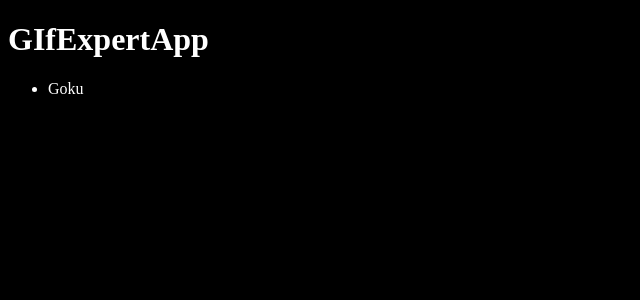
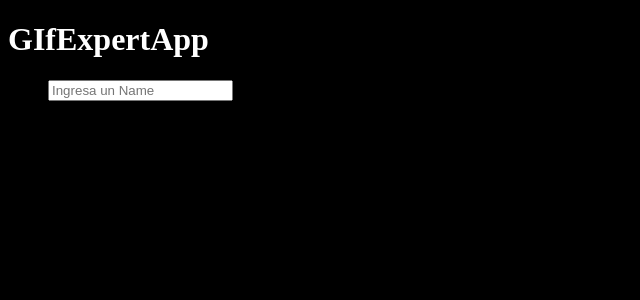
Before and after one commit to Elmer-Solis/Gif-Expert-App, a React (Vite) app: page / in a window 1280 px wide. Shown: the top 300 px of the page, without its empty margins (0-640 px from the left). Built offline with nearby package versions, Linux system fonts and the light colour scheme.

Commit message:
Add category agregado el input

```diff
--- a/src/GIfExpertApp.jsx
+++ b/src/GIfExpertApp.jsx
@@ -1,5 +1,5 @@
 import { useState } from "react"
-
+import { AddCategory } from "./components/AddCategory";
 
 export const GIfExpertApp = () => {
 
@@ -10,7 +10,7 @@ export const GIfExpertApp = () => {
     <>
       <h1>GIfExpertApp</h1>
       <ul>{categorie.map(cat => (
-        <li key={cat} >{cat} </li>
+        <AddCategory key={cat} category={categorie} />
       ))}</ul>
     </>
   )
--- a/src/components/AddCategory.jsx
+++ b/src/components/AddCategory.jsx
@@ -0,0 +1,21 @@
+import { useState } from "react"
+
+export const AddCategory = ({ category }) => {
+
+    const [images, setImages] = useState('')
+
+    const AddOnChange = ({ target }) => {
+
+        setImages(target.value)
+        console.log(images);
+    }
+
+    return (<>
+        <input type="text"
+            value={images}
+            onChange={AddOnChange}
+            placeholder="Ingresa un Name"
+        />
+    </>
+    )
+}
```
